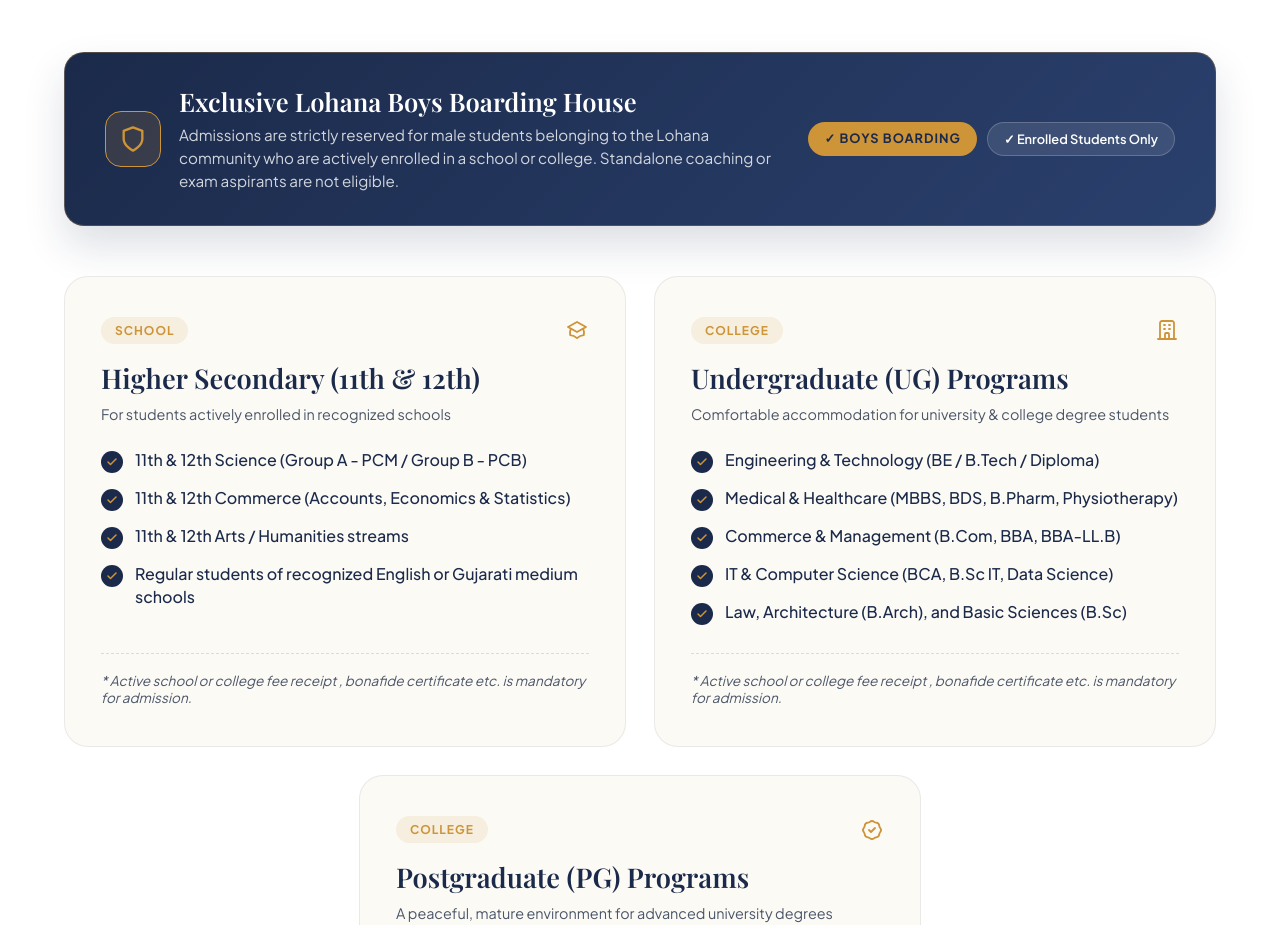
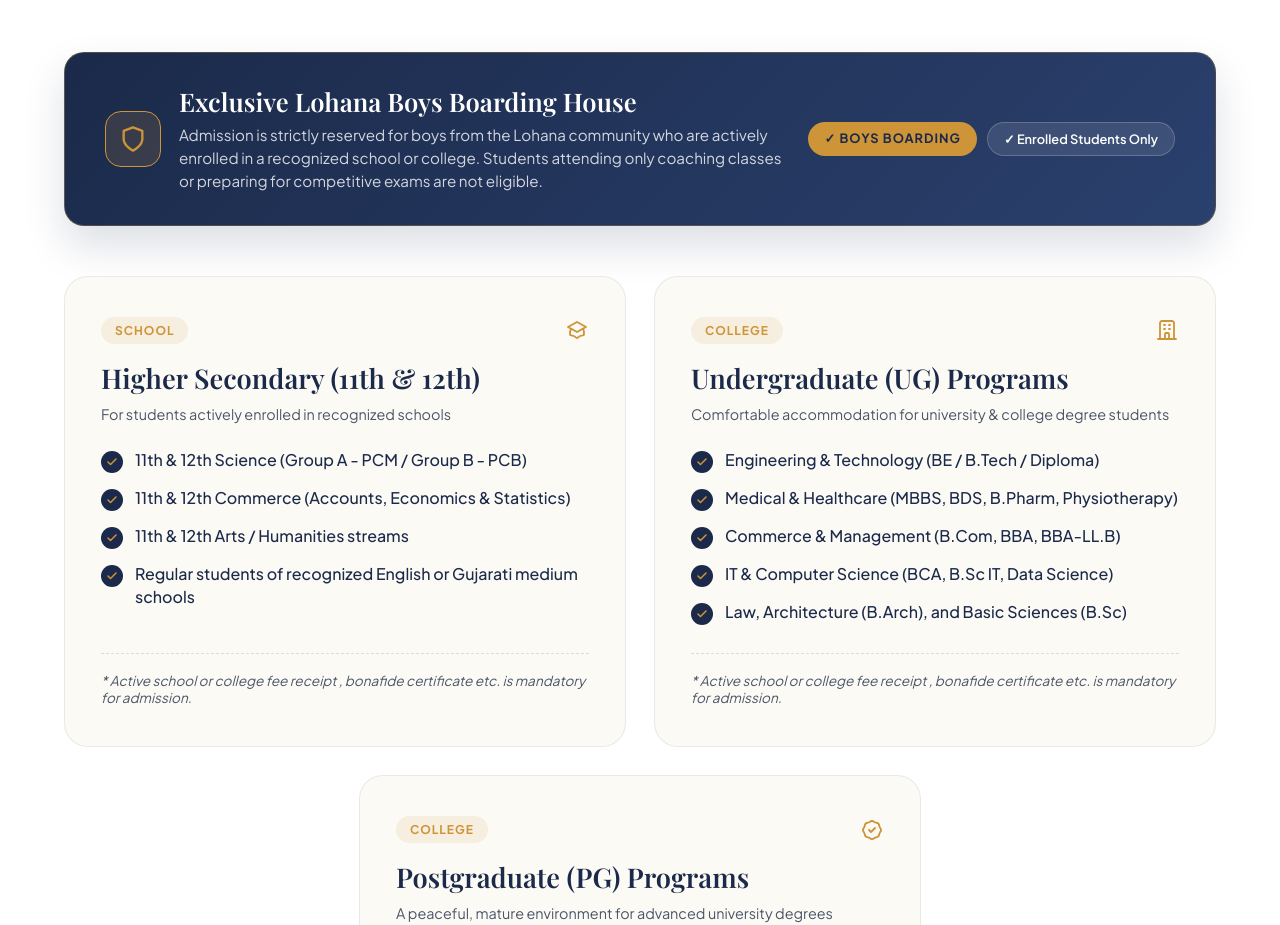
Before and after one commit to hetheet/rlbh, a React (Vite) app: page / in a window 1280 px wide. Shown: the part 5305-6230 px from the top of the page. Built offline with nearby package versions, Linux system fonts and the light colour scheme; a web font is replaced by a local one.

Commit message:
dddaaaaaaa

```diff
--- a/src/components/EligibilitySection.jsx
+++ b/src/components/EligibilitySection.jsx
@@ -396,10 +396,7 @@ export default function EligibilitySection() {
                     ineligible.
                   </span>
                   <span className="elg-only-desktop">
-                    Admissions are strictly reserved for male students belonging
-                    to the Lohana community who are actively enrolled in a
-                    school or college. Standalone coaching or exam aspirants are
-                    not eligible.
+                    Admission is strictly reserved for boys from the Lohana community who are actively enrolled in a recognized school or college. Students attending only coaching classes or preparing for competitive exams are not eligible.
                   </span>
                 </p>
               </div>
```
